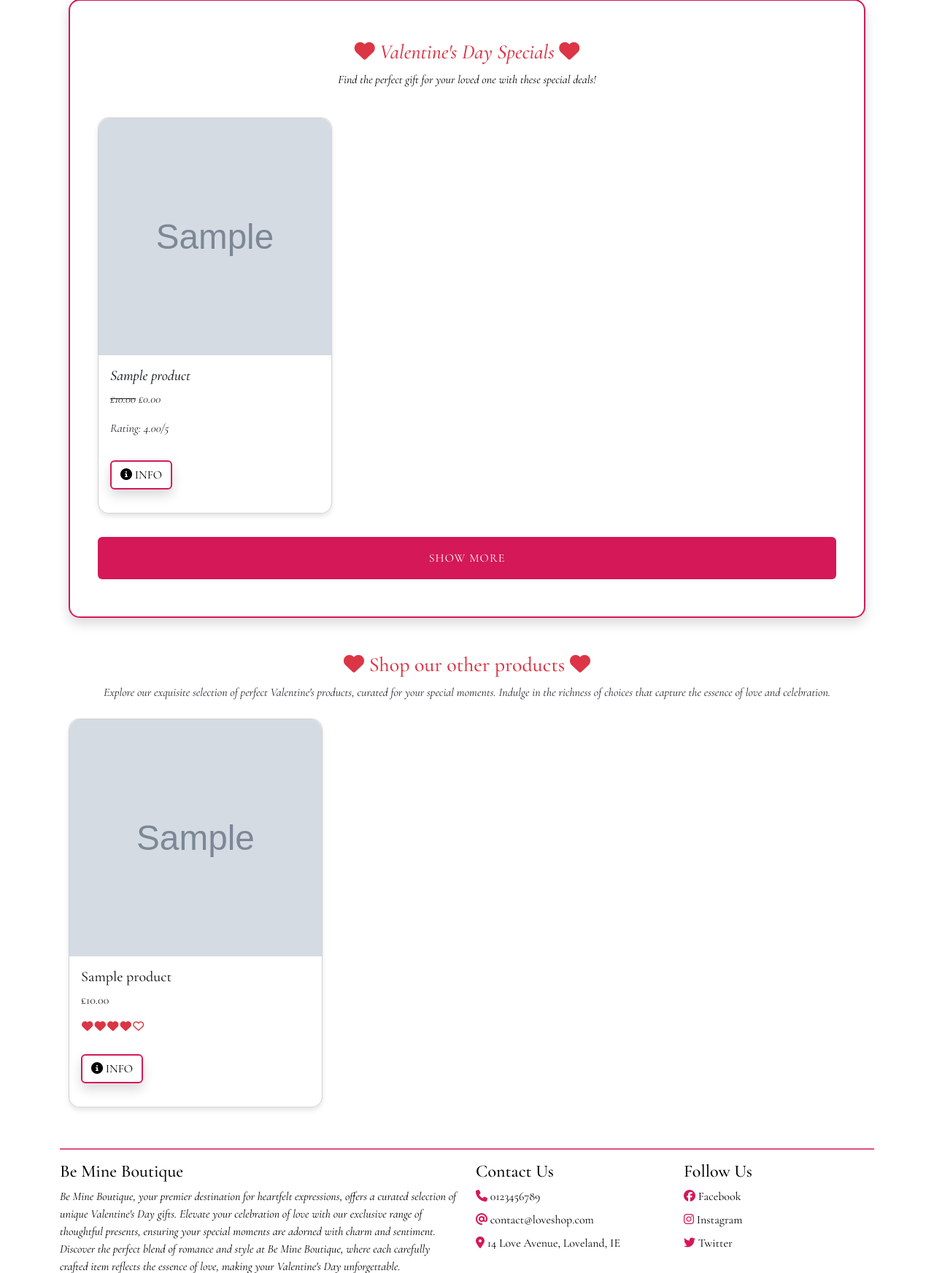
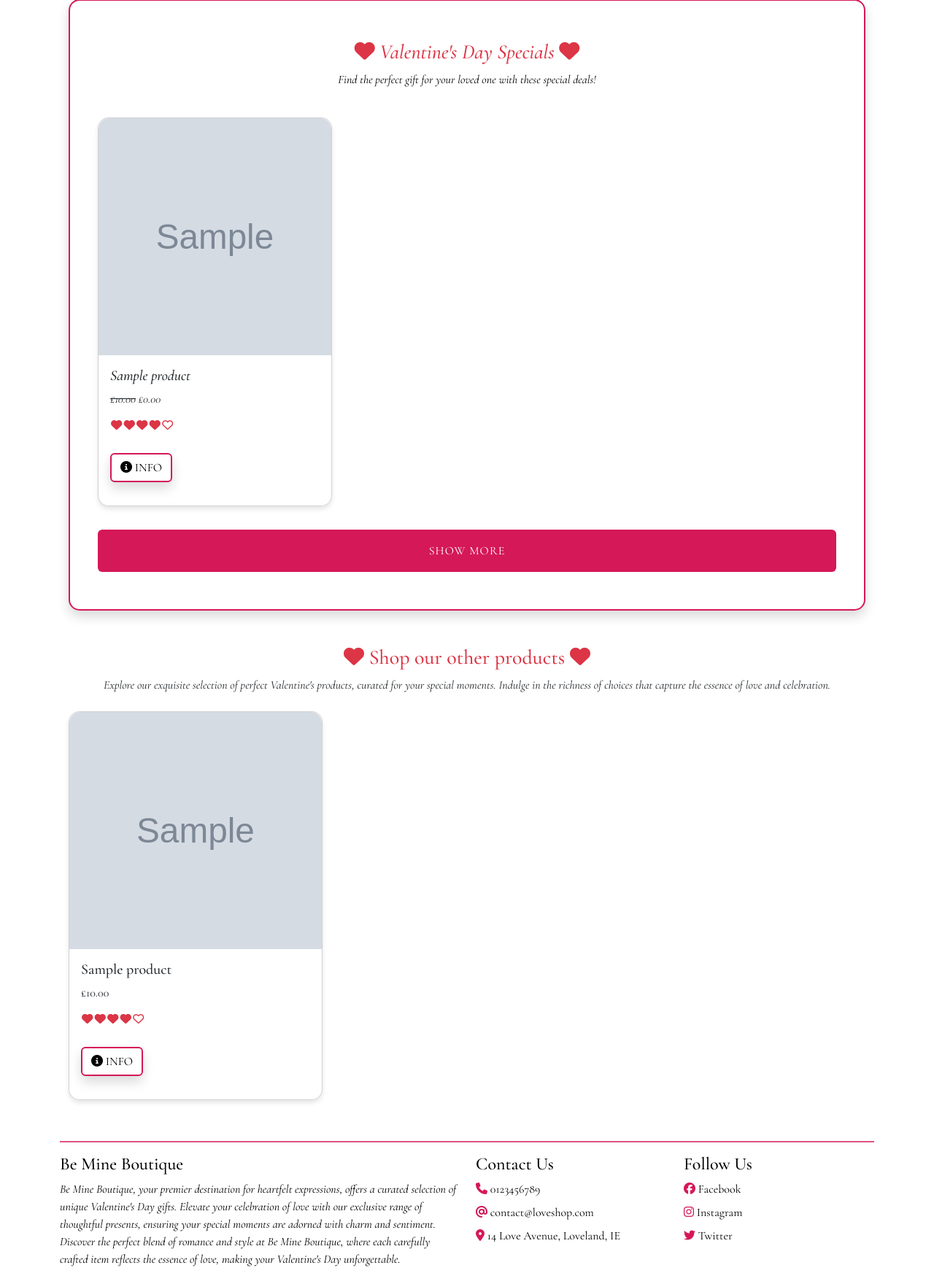
Before and after one commit to JesseRoss001/loveshop, a Django app: page /products/ in a window 1280 px wide. Shown: the part 435-2180 px from the top of the page at 73% size. Run offline with Django 5.2, Linux system fonts and the light colour scheme; tables that the repository leaves empty hold one stand-in row (values such as "Sample post"); grey boxes marked "Sample" are stand-in pictures; some libraries are stand-ins or nearby versions.

Commit message:
Products update1 (#95)
* Updated the buttons

* updated the ratings in the valentine special section

```diff
--- a/products/templates/products/product_list.html
+++ b/products/templates/products/product_list.html
@@ -99,7 +99,40 @@
                 <p class="card-text">
                 <s>£{{ product.price }}</s> £{{ product.discounted_price }}
                 </p>
-                <p class="card-text">Rating: {{ product.rating }}/5</p>
+                 <!-- Product Rating -->
+                 <div class="rating-div text-danger pe-0">
+                    <span class="fa-stack fa-lg">
+                        <i class="far fa-heart fa-stack-1x"></i>
+                        {% if product.rating >= 1 %}
+                            <i class="fas fa-heart fa-stack-1x"></i>
+                        {% endif %}
+                    </span>
+                    <span class="fa-stack fa-lg">
+                        <i class="far fa-heart fa-stack-1x"></i>
+                        {% if product.rating >= 2 %}
+                            <i class="fas fa-heart fa-stack-1x"></i>
+                        {% endif %}
+                    </span>
+                    <span class="fa-stack fa-lg">
+                        <i class="far fa-heart fa-stack-1x"></i>
+                        {% if product.rating >= 3 %}
+                            <i class="fas fa-heart fa-stack-1x"></i>
+                        {% endif %}
+                    </span>
+                    <span class="fa-stack fa-lg">
+                        <i class="far fa-heart fa-stack-1x"></i>
+                        {% if product.rating >= 4 %}
+                            <i class="fas fa-heart fa-stack-1x"></i>
+                        {% endif %}
+                    </span>
+                    <span class="fa-stack fa-lg me-1">
+                        <i class="far fa-heart fa-stack-1x"></i>
+                        {% if product.rating >= 5 %}
+                            <i class="fas fa-heart fa-stack-1x"></i>
+                        {% endif %}
+                    </span>
+                </div>
+                <!-- End of rating -->
                 {% if product.quantity_remaining > 0 %}
                 {% if user.is_authenticated %}
                 <a href="{% url 'products:add_to_cart' product.id %}" class="btn ls-btn rounded text-uppercase my-3 shadow" data-product-id="{{ product.id }}">
@@ -128,7 +161,40 @@
                 <p class="card-text">
                 <s>£{{ product.price }}</s> £{{ product.discounted_price }}
                 </p>
-                <p class="card-text">Rating: {{ product.rating }}/5</p>
+                 <!-- Product Rating -->
+                 <div class="rating-div text-danger pe-0">
+                    <span class="fa-stack fa-lg">
+                        <i class="far fa-heart fa-stack-1x"></i>
+                        {% if product.rating >= 1 %}
+                            <i class="fas fa-heart fa-stack-1x"></i>
+                        {% endif %}
+                    </span>
+                    <span class="fa-stack fa-lg">
+                        <i class="far fa-heart fa-stack-1x"></i>
+                        {% if product.rating >= 2 %}
+                            <i class="fas fa-heart fa-stack-1x"></i>
+                        {% endif %}
+                    </span>
+                    <span class="fa-stack fa-lg">
+                        <i class="far fa-heart fa-stack-1x"></i>
+                        {% if product.rating >= 3 %}
+                            <i class="fas fa-heart fa-stack-1x"></i>
+                        {% endif %}
+                    </span>
+                    <span class="fa-stack fa-lg">
+                        <i class="far fa-heart fa-stack-1x"></i>
+                        {% if product.rating >= 4 %}
+                            <i class="fas fa-heart fa-stack-1x"></i>
+                        {% endif %}
+                    </span>
+                    <span class="fa-stack fa-lg me-1">
+                        <i class="far fa-heart fa-stack-1x"></i>
+                        {% if product.rating >= 5 %}
+                            <i class="fas fa-heart fa-stack-1x"></i>
+                        {% endif %}
+                    </span>
+                </div>
+                <!-- End of rating -->
                 {% if product.quantity_remaining > 0 %}
                 {% if user.is_authenticated %}
                 <a href="{% url 'products:add_to_cart' product.id %}" class="btn ls-btn rounded text-uppercase my-3 shadow" data-product-id="{{ product.id }}">
```
